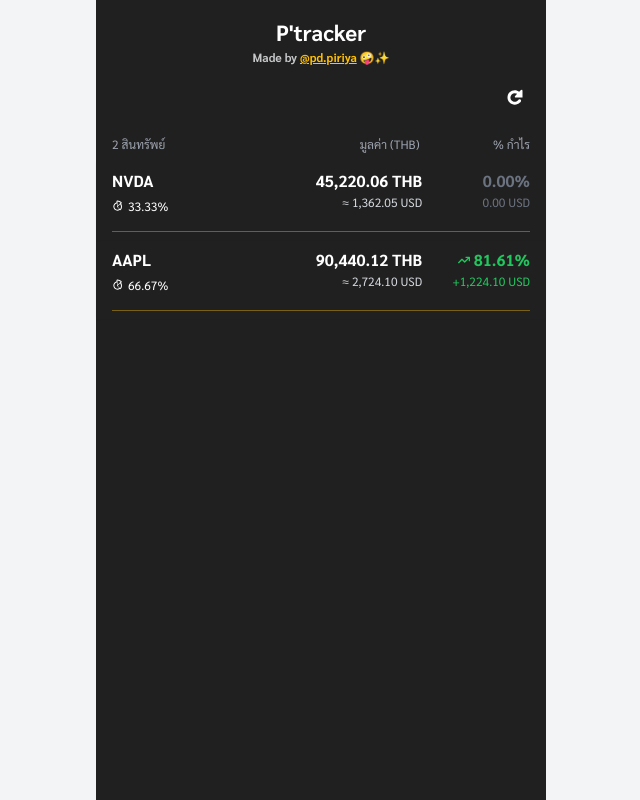
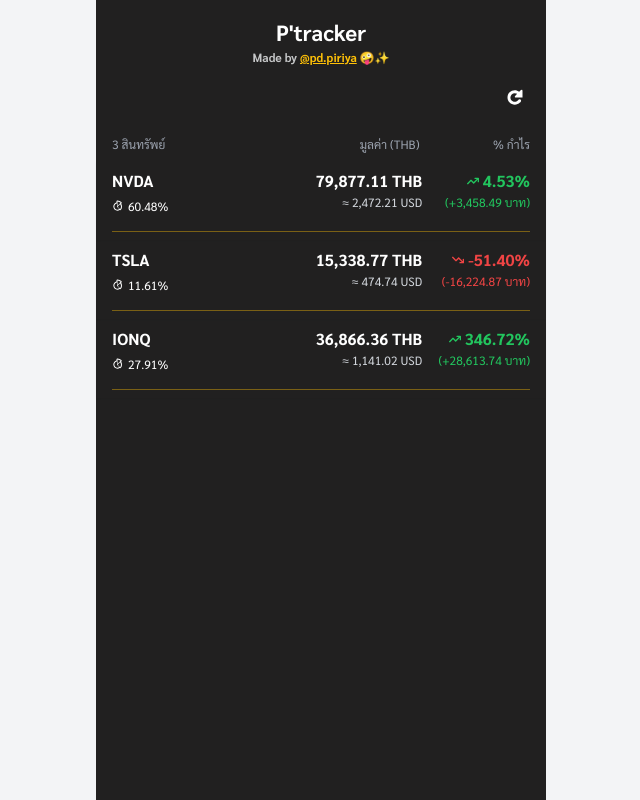
Before and after one commit to PiriyaDEV/portfolio-tracking, a Next.js app: page / in a window 1280 px wide. Shown: the whole page, without its empty margins (319-959 px from the left). Built offline with nearby package versions, Linux system fonts and the light colour scheme.

Commit message:
fix: fix ui

```diff
--- a/src/app/lib/utils.tsx
+++ b/src/app/lib/utils.tsx
@@ -116,12 +116,14 @@
 
 export function fNumber(
   number: string | number,
-  options?: { disabledDecimal: boolean }
+  options?: { disabledDecimal?: boolean; decimalNumber?: number }
 ) {
-  if (options) {
-    if (options.disabledDecimal) return numeral(number).format();
-  }
-  return numeral(number).format("0,0.00");
+  const { disabledDecimal = false, decimalNumber = 2 } = options || {};
+
+  if (disabledDecimal) return numeral(number).format("0,0");
+
+  const format = `0,0.${"0".repeat(decimalNumber)}`;
+  return numeral(number).format(format);
 }
 
 export function f3Number(
--- a/src/app/page.tsx
+++ b/src/app/page.tsx
@@ -25,11 +25,12 @@
   const [currencyRate, setCurrencyRate] = useState<number>(0);
 
   const assets: Asset[] = [
-    { symbol: "NVDA", quantity: 5, costPerShare: 272.41 },
-    { symbol: "AAPL", quantity: 10, costPerShare: 150 },
+    { symbol: "NVDA", quantity: 13, costPerShare: 181.9361 },
+    { symbol: "TSLA", quantity: 2.4963855, costPerShare: 391.3258 },
+    { symbol: "IONQ", quantity: 6, costPerShare: 42.57 },
   ];
 
-  let mockRes = { c: 272.41 };
+  let mockRes = { c: 190.17 };
 
   async function fetchFinancialData() {
     setIsLoading(true);
@@ -52,15 +53,13 @@
     //   method: "POST",
     //   headers: { "Content-Type": "application/json" },
     // });
-
     // if (!res.ok) {
     //   throw new Error(`BOT API Error: ${res.status} ${res.statusText}`);
     // }
-
     // const data = await res.json();
     // setCurrencyRate(Number(data.rate) ?? 0);
-
-    setCurrencyRate(Number(33.2) ?? 0);
+    // console.log("data", data);
+    setCurrencyRate(Number(32.31) ?? 0);
   }
 
   useEffect(() => {
@@ -171,8 +170,7 @@
                   </div>
 
                   <div className={`text-[12px] ${profitColor}`}>
-                    {profit > 0 ? "+" : ""}
-                    {fNumber(profit)} USD
+                    ({profit > 0 ? "+" : ""}{fNumber(profit * currencyRate)} บาท)
                   </div>
                 </div>
               </div>
@@ -182,7 +180,9 @@
                 <div className="mt-2 bg-black-lighter text-[12px] grid grid-cols-2 gap-1 px-4 py-2 text-gray-300">
                   <div>
                     จำนวนหุ้น:{" "}
-                    <span className="text-white">{asset.quantity}</span>
+                    <span className="text-white">
+                      {fNumber(asset.quantity, { decimalNumber: 7 })}
+                    </span>
                   </div>
                   <div>
                     ราคาปัจจุบัน:{" "}
```
